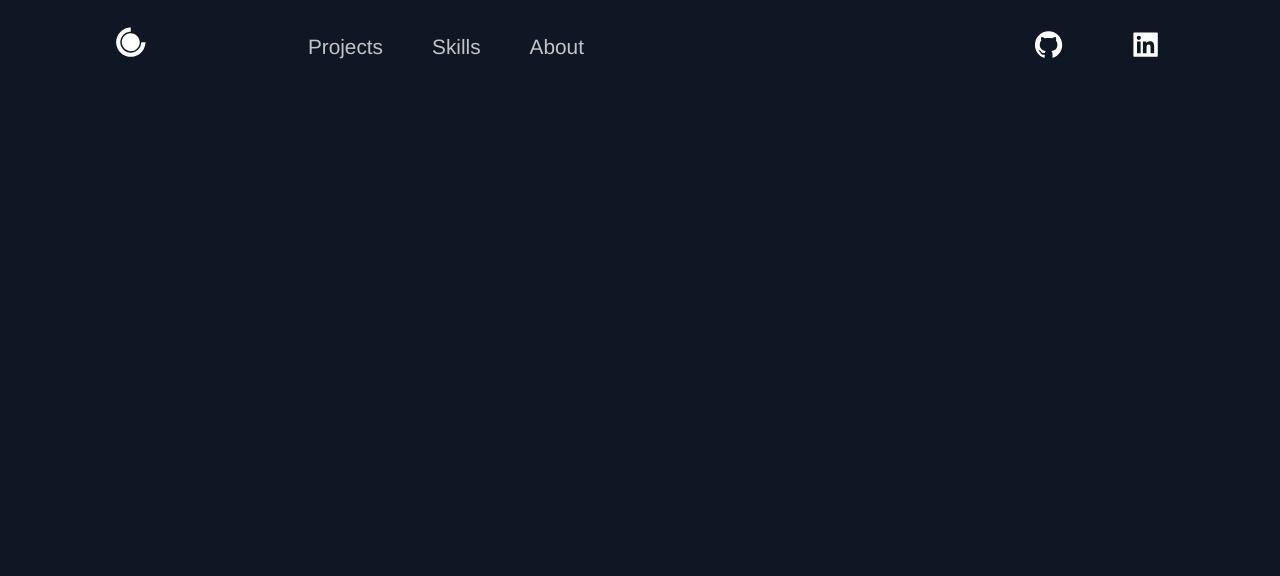
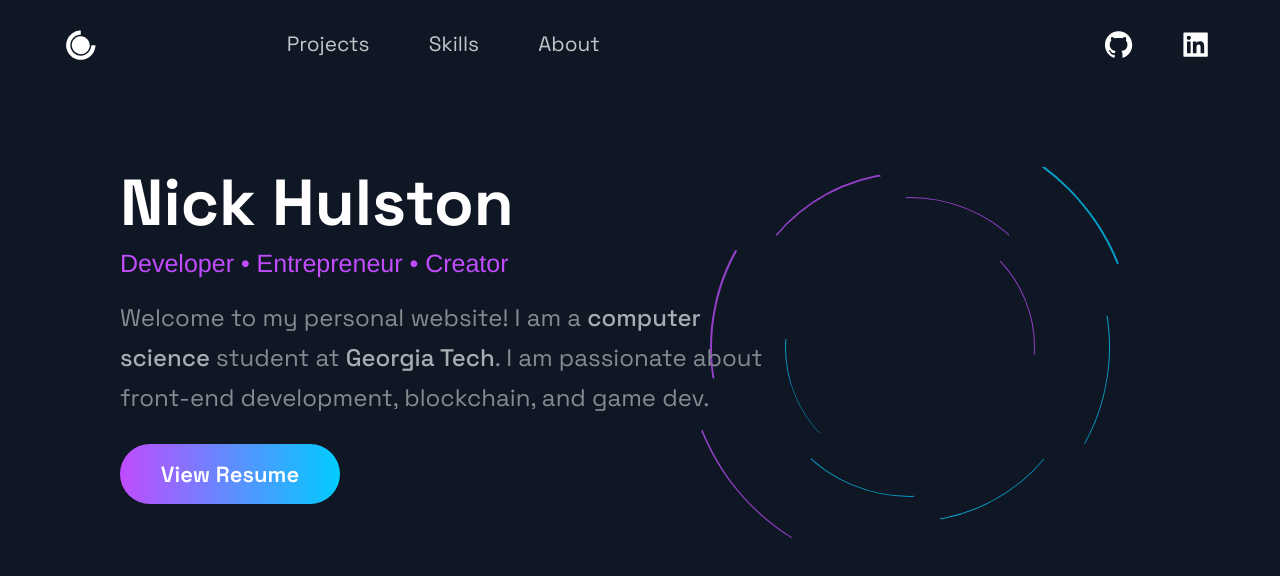
Before and after one commit to nhulston/nhulston, a Next.js app: page / in a window 1280 px wide. Shown: the top 576 px of the page. Built offline with nearby package versions, Linux system fonts and the light colour scheme.

Commit message:
Hero section + background animation is done and mobile friendly

```diff
--- /dev/null
+++ b/src/components/BackgroundAnimation.js
@@ -0,0 +1,16 @@
+import React from 'react';
+import backgroundAnimation from "../styles/BackgroundAnimation.module.css";
+
+const BackgroundAnimation = () => {
+    return (
+        <div className={backgroundAnimation.wrapper}>
+            <div className={backgroundAnimation.circle}/>
+            <div className={backgroundAnimation.circle}/>
+            <div className={backgroundAnimation.circle}/>
+            <div className={backgroundAnimation.circle}/>
+            <div className={backgroundAnimation.circle}/>
+        </div>
+    );
+};
+
+export default BackgroundAnimation;
--- /dev/null
+++ b/src/components/Hero.js
@@ -0,0 +1,31 @@
+import React from 'react';
+import styles from '../styles/Hero.module.css';
+import sectionStyles from '../styles/Section.module.css';
+import BackgroundAnimation from "./BackgroundAnimation";
+import SectionWrapper from "./SectionWrapper";
+
+const Hero = () => {
+    return (
+        <SectionWrapper>
+            <div className={styles.mainWrapper}>
+                <h2 className={sectionStyles.title}>
+                    Nick Hulston
+                </h2>
+                <h3 className={sectionStyles.subtitle}>
+                    Developer • Entrepreneur • Creator
+                </h3>
+                <p className={sectionStyles.text}>
+                    Welcome to my personal website! I am a <span className={sectionStyles.emphasizedText}>computer science</span> student at <span className={sectionStyles.emphasizedText}>Georgia Tech</span>. I am passionate about front-end development, blockchain, and game dev.
+                </p>
+                <div className={styles.buttonWrapper}>
+                    <button className={styles.button} >
+                        View Resume
+                    </button>
+                </div>
+            </div>
+            <BackgroundAnimation/>
+        </SectionWrapper>
+    );
+};
+
+export default Hero;
--- /dev/null
+++ b/src/components/SectionWrapper.js
@@ -0,0 +1,12 @@
+import React from 'react';
+import sectionStyles from "../styles/Section.module.css";
+
+const SectionWrapper = ({children}) => {
+    return (
+        <div className={sectionStyles.wrapper}>
+            {children}
+        </div>
+    );
+};
+
+export default SectionWrapper;
--- a/src/pages/index.js
+++ b/src/pages/index.js
@@ -1,10 +1,12 @@
 import React from 'react';
 import Header from "../components/Header";
+import Hero from "../components/Hero";
 
 const Home = () => {
     return (
         <div>
             <Header/>
+            <Hero/>
         </div>
     );
 };
--- /dev/null
+++ b/src/styles/BackgroundAnimation.module.css
@@ -0,0 +1,82 @@
+.wrapper {
+    position: relative;
+    display: grid;
+    right: -20px;
+    top: -70px;
+}
+
+.circle {
+    grid-column: 1;
+    grid-row: 1;
+    position: relative;
+    width: calc(500px - (var(--nth-child) * 50px));
+    height: calc(500px - (var(--nth-child) * 50px));
+    display: flex;
+    justify-content: center;
+    align-items: center;
+    overflow: hidden;
+    border-radius: 50%;
+    left: calc(var(--nth-child) * 25px);
+    top: calc(var(--nth-child) * 25px);
+}
+.circle:before {
+    content: '';
+    position: absolute;
+    width: calc(150px - var(--nth-child) * 10px);
+    height: 100%;
+    background: linear-gradient(#00ccff, #C04CFD);
+    animation: animate calc(5.5s - .25s * var(--nth-child)) linear infinite;
+    opacity: .75;
+}
+.circle:after {
+    content: '';
+    position: absolute;
+    inset: calc(2px - 0.25px * var(--nth-child));
+    background: #0F1624;
+    border-radius: 50%;
+}
+.circle:nth-child(even):before {
+    animation-direction: reverse;
+}
+
+.circle:nth-child(1) { --nth-child: 1 }
+.circle:nth-child(2) { --nth-child: 2 }
+.circle:nth-child(3) { --nth-child: 3 }
+.circle:nth-child(4) { --nth-child: 4 }
+.circle:nth-child(5) { --nth-child: 5 }
+
+@keyframes animate {
+    0% {
+        transform: rotate(calc(var(--nth-child) * 50deg));
+    }
+    100% {
+        transform: rotate(calc(360deg + var(--nth-child) * 50deg));
+    }
+}
+
+@media screen and (max-width: 768px) {
+    .wrapper {
+        grid-area: 1 / 2 / 1 / 3;
+    }
+}
+
+@media screen and (max-width: 960px) {
+    .circle {
+        width: calc(400px - (var(--nth-child) * 50px));
+        height: calc(400px - (var(--nth-child) * 50px));
+        left: calc(var(--nth-child) * 25px);
+        top: calc(var(--nth-child) * 25px + 50px);
+    }
+}
+
+@media screen and (max-width: 768px) {
+    .wrapper {
+        opacity: 0.5;
+    }
+}
+
+@media screen and (max-width: 640px) {
+    .wrapper {
+        display: none;
+    }
+}
--- a/src/styles/Header.module.css
+++ b/src/styles/Header.module.css
@@ -1,5 +1,5 @@
 .mainWrapper {
-    margin: 0 100px;
+    margin: 0 200px;
     display: grid;
     grid-template-columns: repeat(6, 1fr);
     grid-template-rows: 1fr;
@@ -15,6 +15,7 @@
     width: 4rem;
     height: 4rem;
     fill: white;
+    padding-top: 3px;
 }
 
 .linksWrapper {
@@ -49,14 +50,20 @@
     transition: 0.3s ease;
     color: white;
     border-radius: 100%;
-    padding: 8px;
-    margin-left: 50px;
+    padding: 8px 8px 4px 8px;
+    margin-left: 30px;
 }
 
 .socials:hover {
     background-color: #212d45;
     transform: scale(1.2);
     cursor: pointer;
+}
+
+@media screen and (max-width: 1400px) {
+    .mainWrapper {
+        margin: 0 50px;
+    }
 }
 
 @media screen and (max-width: 1200px) {
@@ -66,15 +73,9 @@
     .linksWrapper {
         grid-area: 1 / 2 / 2 / 5;
     }
-    .socials {
-        margin-left: 33px;
-    }
 }
 
 @media screen and (max-width: 900px) {
-    .mainWrapper {
-        margin: 0 50px;
-    }
     .socials {
         margin-left: 25px;
     }
@@ -94,21 +95,12 @@
         grid-row-gap: 0.5rem;
     }
 
-    .logoWrapper {
-        grid-area: 1 / 1 / 2 / 3;
-    }
-
     .linksWrapper {
         grid-area: 2 / 1 / 3 / 7;
     }
 
     .socialsWrapper {
-        align-items: center;
         grid-area: 1 / 5 / 2 / 7;
-    }
-
-    .a {
-        padding: 0.5rem;
     }
 }
 
--- /dev/null
+++ b/src/styles/Hero.module.css
@@ -0,0 +1,50 @@
+.mainWrapper {
+    width: 125%;
+    z-index: 10;
+}
+
+.buttonWrapper {
+    width: 220px;
+    height: 60px;
+    position: relative;
+}
+
+.button {
+    color: white;
+    width: 100%;
+    height: 100%;
+    background: linear-gradient(270deg, #00ccff 0%, #C04CFD 100%);
+    transition: .4s ease;
+    font-size: 22px;
+    font-weight: 600;
+}
+
+.button:hover {
+    background: linear-gradient(270deg, #00ddff 0%, #c05cff 100%);
+}
+
+.button:active {
+    opacity: .8;
+}
+
+@media screen and (max-width: 640px) {
+    .mainWrapper {
+        width: 80%;
+        display: flex;
+        flex-direction: column;
+        margin: 0 auto;
+    }
+    .buttonWrapper {
+        margin: 0 auto;
+    }
+}
+
+@media screen and (max-width: 768px) {
+    .mainWrapper {
+        width: 100%;
+        display: flex;
+        flex-direction: column;
+        margin: 0 auto;
+        grid-area: 1 / 1 / 1 / 3;
+    }
+}
--- /dev/null
+++ b/src/styles/Section.module.css
@@ -0,0 +1,61 @@
+.wrapper {
+    margin: 90px auto;
+    padding: 0 48px;
+    display: grid;
+    flex-direction: row;
+    grid-template-columns: 1fr 1fr;;
+    max-width: 1040px;
+    overflow: hidden;
+}
+
+.title {
+    z-index: 10;
+    font-weight: 800;
+    font-size: 65px;
+    line-height: 72px;
+    width: max-content;
+    max-width: 100%;
+    background: white;
+    -webkit-background-clip: text;
+    -webkit-text-fill-color: transparent;
+    margin-bottom: 10px;
+    padding: 0;
+}
+
+.subtitle {
+    z-index: 10;
+    font-size: 25px;
+    font-weight: normal;
+    color: #C04CFD;
+    font-family: "Helvetica Neue", sans-serif;
+    margin-bottom: 20px;
+}
+
+.text {
+    z-index: 10;
+    max-width: 800px;
+    font-size: 24px;
+    line-height: 40px;
+    font-weight: 400;
+    padding-bottom: 2.5rem;
+    color: #878B91;
+}
+
+.emphasizedText {
+    color: #a8adb4;
+    font-weight: 500;
+}
+
+.divider {
+    width: 64px;
+    height: 6px;
+    border-radius: 10px;
+    background: white linear-gradient(270deg, #F46737 0%, #945DD6 100%);
+    margin: 4rem 0;
+}
+
+@media screen and (max-width: 640px) {
+    .wrapper {
+        margin: 20px auto;
+    }
+}
--- a/src/styles/globals.css
+++ b/src/styles/globals.css
@@ -1,6 +1,7 @@
+@import url('https://fonts.googleapis.com/css2?family=Space+Grotesk:wght@300;400;500;600;700&display=swap');
+
 * {
-    font-family: 'Helvetica Neue', sans-serif;
-    box-sizing: border-box;
+    font-family: 'Space Grotesk', sans-serif;
     margin: 0;
     padding: 0;
 }
@@ -11,9 +12,7 @@ html {
 }
 
 body {
-    font-size: 1.6rem;
     background: #0F1624;
-    color: hsl(204,23.8%,95.9%);
     cursor: default;
 }
 
@@ -24,3 +23,11 @@ a {
 li{
     list-style: none;
 }
+
+button {
+    border: none;
+    border-radius: 50px;
+    align-items: center;
+    justify-content: center;
+    cursor: pointer;
+}
```
